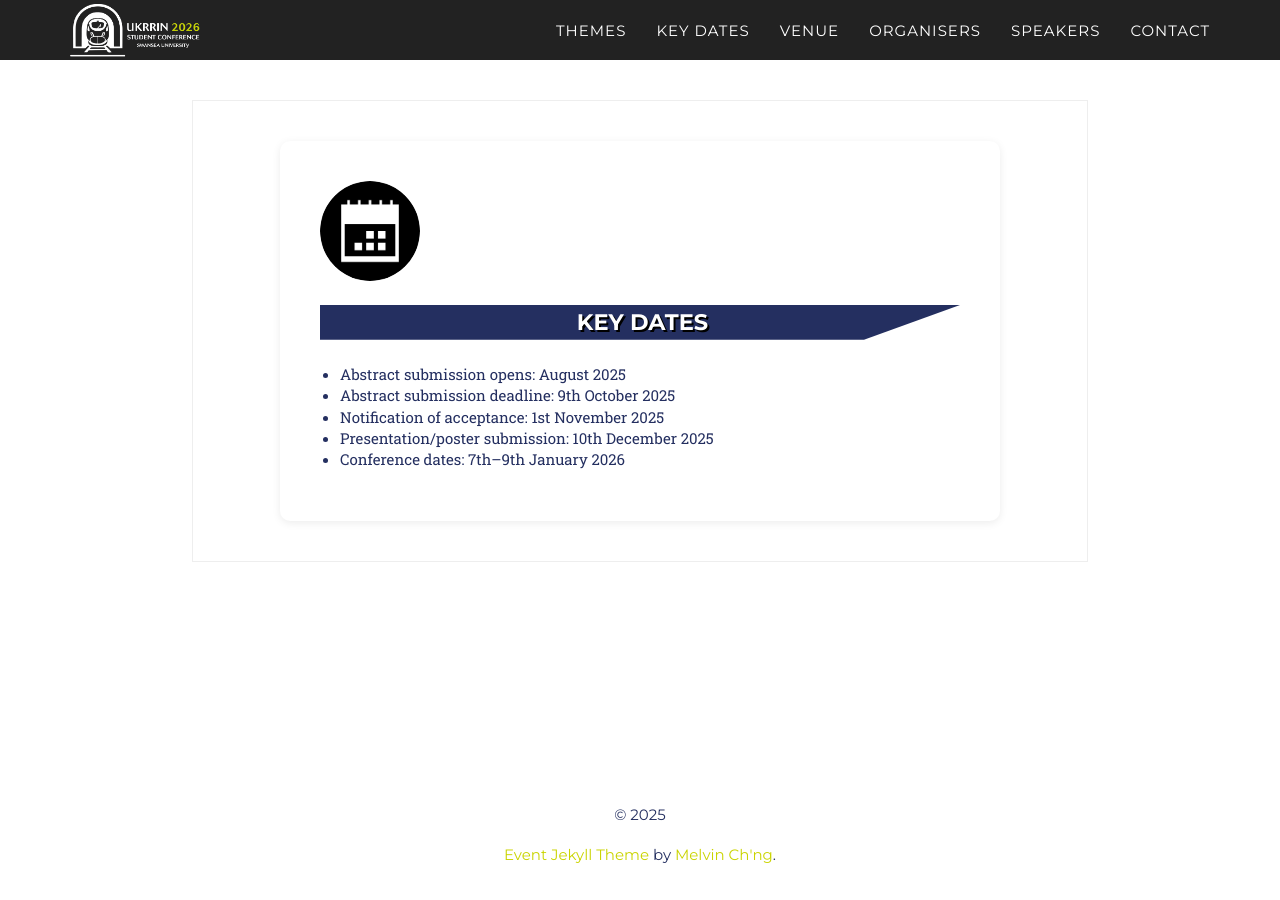
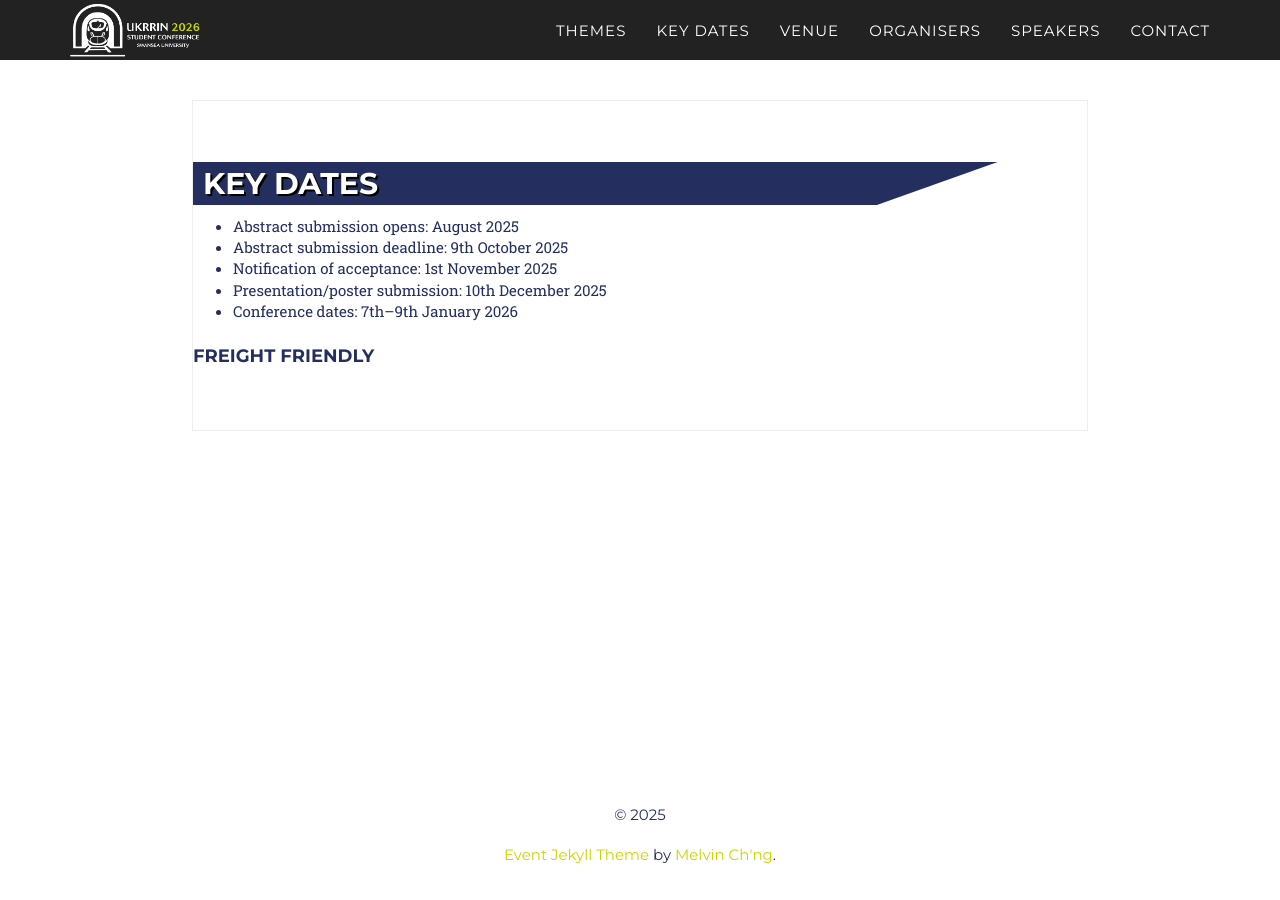
Before and after one commit to ukrrin2026swansea/ukrrin2026swansea.github.io, a Jekyll site: the page built from _2017_pages/key-dates.html, in a window 1280 px wide. Built offline with Jekyll 4.4.1, drawn with Linux system fonts in a browser that asks for light colours; some web fonts are replaced.

Commit message:
dates consistency

```diff
--- a/_2017_pages/key-dates.html
+++ b/_2017_pages/key-dates.html
@@ -5,21 +5,15 @@ title: Key Dates
 ---
 
 <section id="key-info" class="black-frame about about-container about-container-top" style="padding: 40px 0;">
-  <div class="timeline-item" style="background: #fff; border-radius: 10px; box-shadow: 0 2px 8px rgba(0,0,0,0.08); max-width: 720px; margin: 0 auto; padding: 40px;">
-    <div class="timeline-image" style="margin-bottom: 24px; text-align: center;">
-      <img class="img-circle img-responsive" src="../css/2016_style/img/icon-agenda.jpeg" alt="Key Dates Icon" style="width:100px; height:100px; object-fit:cover; border-radius:50%;">
-    </div>
-    <div class="timeline-panel" style="text-align: left;">
-      <h2 style="margin-bottom:24px; text-align:center;">Key Dates</h2>
-      <ul style="list-style-type: disc; padding-left: 20px;">
+  <h1>Key Dates</h1>
+  <ul>
         <li>Abstract submission opens: August 2025</li>
         <li>Abstract submission deadline: 9th October 2025</li>
         <li>Notification of acceptance: 1st November 2025</li>
         <li>Presentation/poster submission: 10th December 2025</li>
         <li>Conference dates: 7th–9th January 2026</li>
-      </ul>
-    </div>
-  </div>
+  </ul>
+  <h4>Freight friendly</h4>
 </section>
 
 
```
